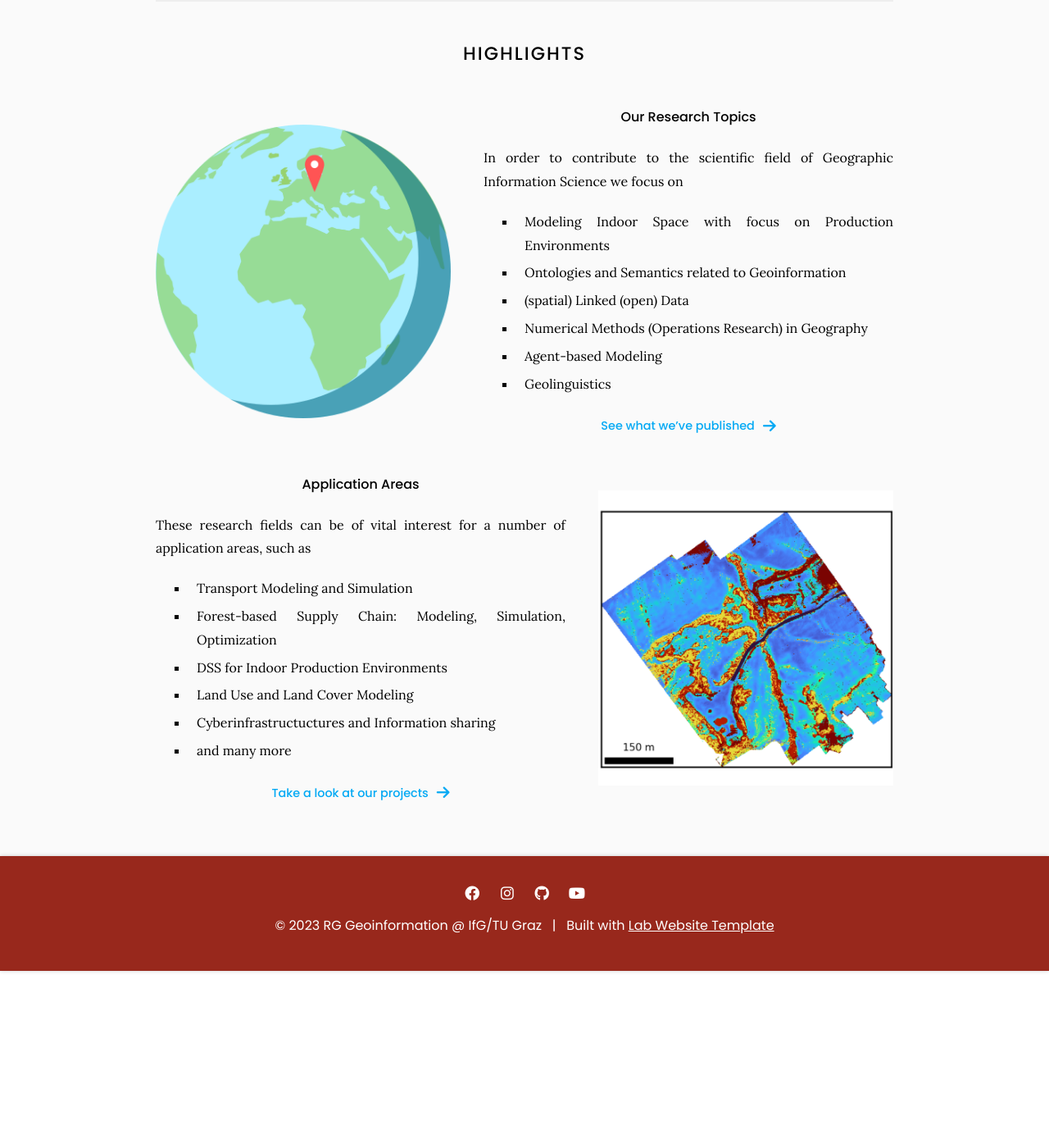
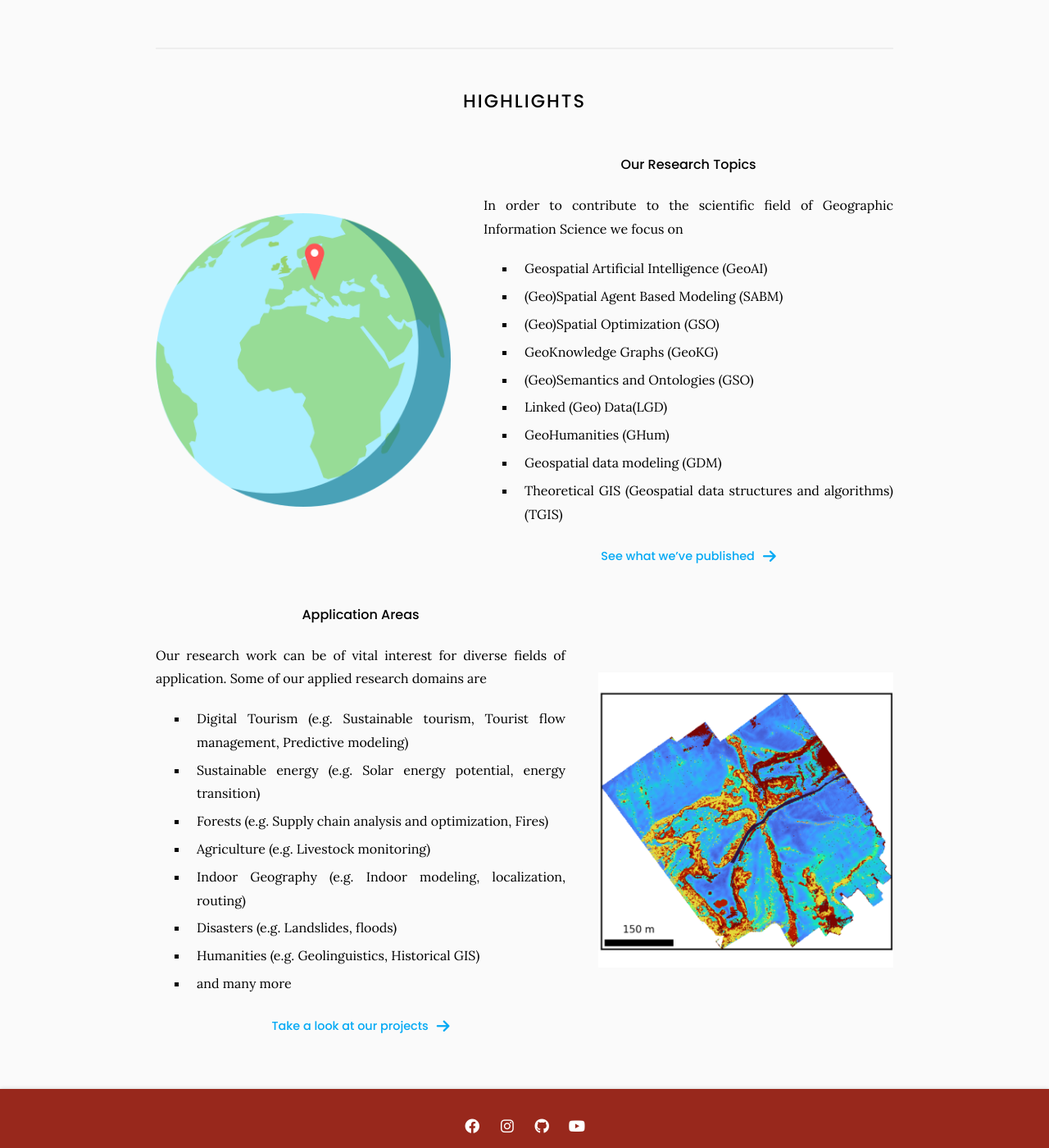
Before and after one commit to Geoinfo-TUGraz/Geoinfo-TUGraz.github.io, a Jekyll site: the page built from index.md, in a window 1280 px wide and 1400 px high, scrolled down 474 px. Shown: the whole window at 82% size. Built offline with Jekyll 4.4.1, drawn with Linux system fonts in a browser that asks for light colours; before the commit the page ends 1658 px from its top, so only the background shows below that; some of the changed text lies outside the part shown.

Commit message:
Update index.md

```diff
--- a/index.md
+++ b/index.md
@@ -3,7 +3,7 @@ title: Home
 ---
 
 # Institute for Geodesy – Research Group Geoinformation
-The Research Group Geoinformation is part of the Institute for Geodesy at the Graz University of Technology and is doing research in Geographic Information Science and applied Geoinformation.
+Our working group is contributing to advancing the scientific field of Geographic Information Science (GIScience) through cutting-edge research in both fundamental and applied domains. Our team is committed to exploring and developing innovative geospatial tools and techniques for efficient and effective problem solving in diverse range of application domains.
 
 {:.center}
 
@@ -16,12 +16,16 @@ The Research Group Geoinformation is part of the Institute for Geodesy at the Gr
 
 {% capture text %}
 In order to contribute to the scientific field of Geographic Information Science we focus on
-*	Modeling Indoor Space with focus on Production Environments
-*	Ontologies and Semantics related to Geoinformation
-*	(spatial) Linked (open) Data
-*	Numerical Methods (Operations Research) in Geography
-*	Agent-based Modeling
-*	Geolinguistics
+
+* Geospatial Artificial Intelligence (GeoAI)
+* (Geo)Spatial Agent Based Modeling (SABM)
+* (Geo)Spatial Optimization (GSO)
+* GeoKnowledge Graphs (GeoKG)
+* (Geo)Semantics and Ontologies (GSO)
+* Linked (Geo) Data(LGD)
+* GeoHumanities (GHum)
+* Geospatial data modeling (GDM)
+* Theoretical GIS (Geospatial data structures and algorithms) (TGIS)
 
 {%
   include link.html
@@ -42,12 +46,14 @@ In order to contribute to the scientific field of Geographic Information Science
 %}
 
 {% capture text %}
-These research fields can be of vital interest for a number of application areas, such as
-*	Transport Modeling and Simulation
-*	Forest-based Supply Chain: Modeling, Simulation, Optimization
-*	DSS for Indoor Production Environments
-*	Land Use and Land Cover Modeling
-*	Cyberinfrastructuctures and Information sharing
+Our research work can be of vital interest for diverse fields of application. Some of our applied research domains are
+* Digital Tourism (e.g. Sustainable tourism, Tourist flow management, Predictive modeling)
+* Sustainable energy (e.g. Solar energy potential, energy transition)
+* Forests (e.g. Supply chain analysis and optimization, Fires)
+* Agriculture (e.g. Livestock monitoring)
+* Indoor Geography (e.g. Indoor modeling, localization, routing)
+* Disasters (e.g. Landslides, floods)
+* Humanities (e.g. Geolinguistics, Historical GIS)
 *	and many more
 
 {%
@@ -68,29 +74,3 @@ These research fields can be of vital interest for a number of application areas
   flip=true
   text=text
 %}
-
-<!--
-{% capture text %}
-Take a look at our team.
-
-{%
-  include link.html
-  link="team"
-  text="Meet our team"
-  icon="fas fa-arrow-right"
-  flip=true
-%}
-{:.center}
-{% endcapture %}
-
-{%
-  include feature.html
-  image="images/photo.jpg"
-  link="team"
-  title="Our Team"
-  text=text
-%}
-
-Lorem ipsum dolor sit amet, consectetur adipiscing elit, sed do eiusmod tempor incididunt ut labore et dolore magna aliqua.
-Ut enim ad minim veniam, quis nostrud exercitation ullamco laboris nisi ut aliquip ex ea commodo consequat.
--->
```
